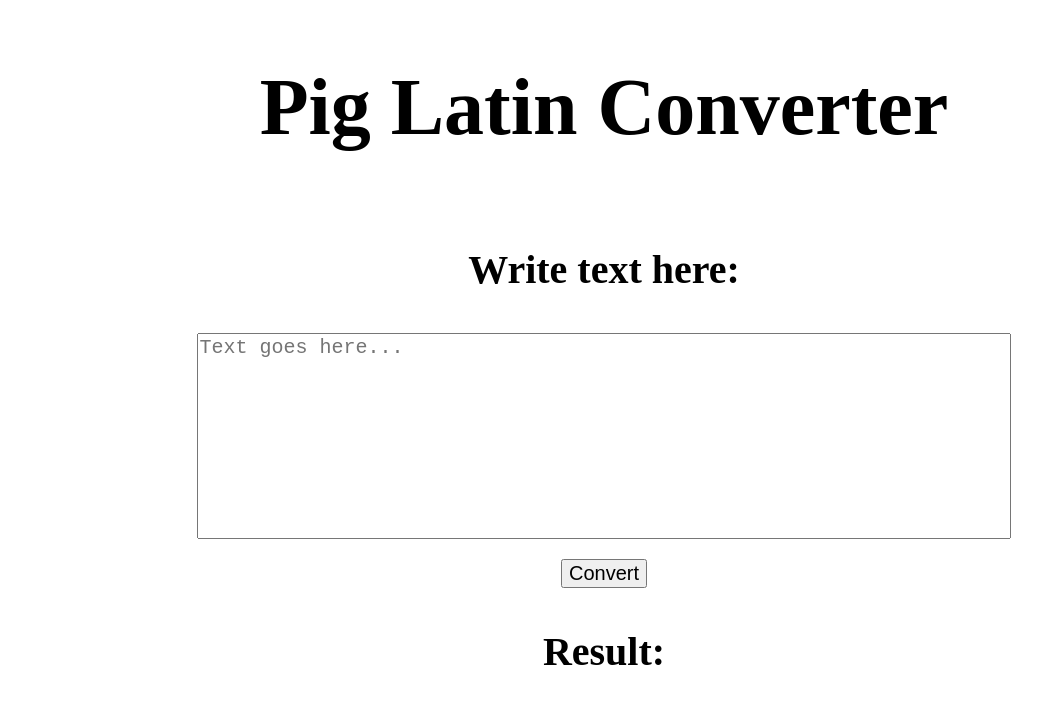
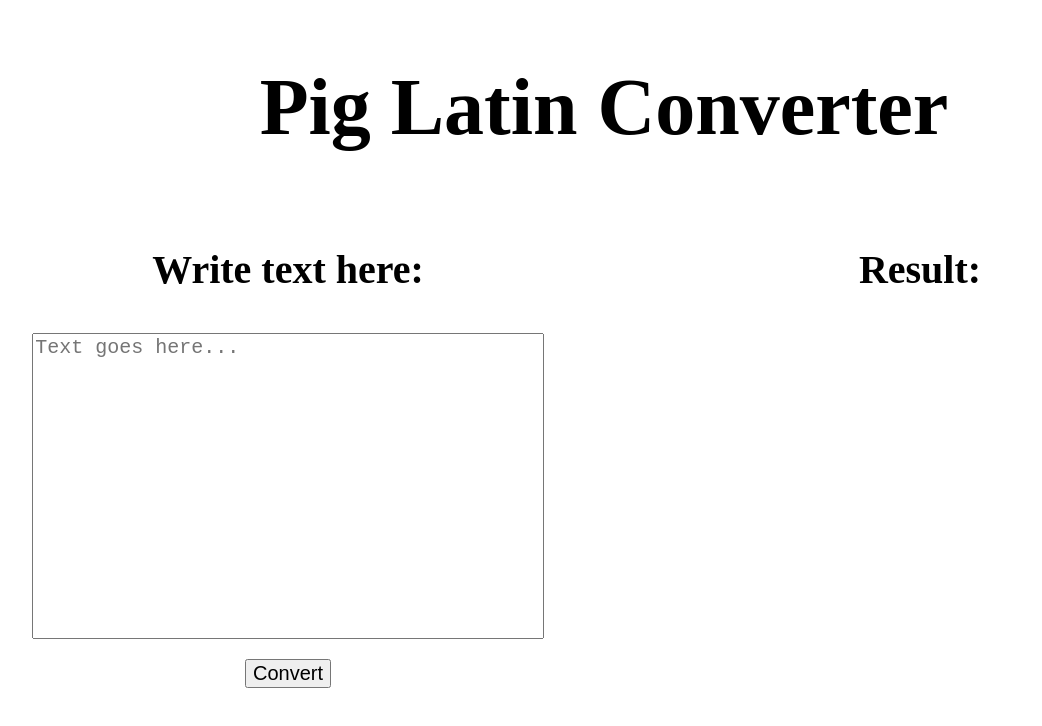
Before and after one commit to fatma123555/pig-latin-converter, a plain HTML site: page index.html in a window 1280 px wide. Shown: the whole page, without its empty margins (36-1078 px from the left). Drawn offline with Linux system fonts and the light colour scheme.

Commit message:
changed to column setup

```diff
--- a/css/style.css
+++ b/css/style.css
@@ -10,10 +10,13 @@ header {
 
 main {
     display: flex;
-    align-items: center;
+    align-items: flex-start;
     justify-content: center;
-    flex-direction: column;
+    flex-direction: row;
+    height: 70vh;
+    /* background-color: blue; */
 }
+
 section {
     display: flex;
     width: 80%;
@@ -39,7 +42,7 @@ main h3 {
 /* box sizes */
 #text-to-convert {
     width: 80%;
-    height: 200px;
+    height: 300px;
     resize: none;
     margin-bottom: 20px;
 }
--- a/index.html
+++ b/index.html
@@ -13,12 +13,13 @@
         <h1>Pig Latin Converter</h1>
     </header>
     <main>
-        <section>
+        <section id="left-write">
             <h3>Write text here: </h3>
             <textarea id="text-to-convert" placeholder="Text goes here..."></textarea>
             <button id="convert-button" onclick="getText()">Convert</button>
         </section>
-        <section>
+        <section id="right-output">
+            <!-- this section resizes everytime button is clicked-fix it -->
             <div>
                 <h3>Result: </h3>
                 <p id="output"></p>
--- a/js/code.js
+++ b/js/code.js
@@ -4,7 +4,7 @@
 // and in that function - check for punctuation to split it
 function pigLatinConverter(str) {
     if (str == "") {
-        return "Write something here!"
+        return "Write something first!"
     }
     // if word is undefined - fix this! double spaces etc...
     new_sent = []
```
